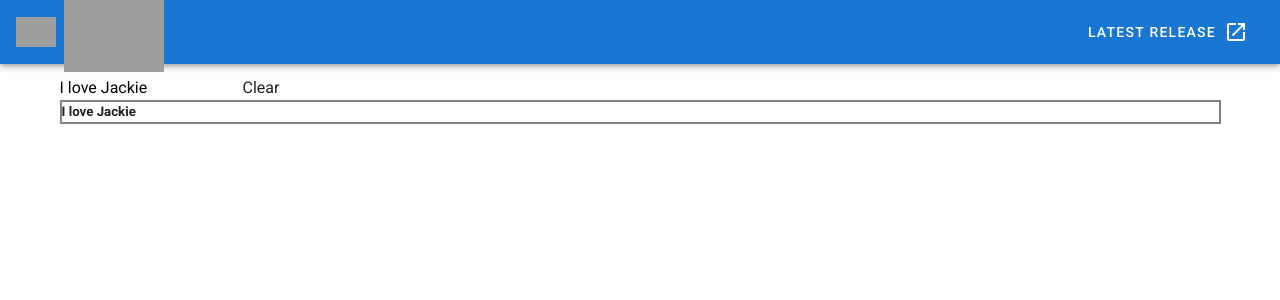
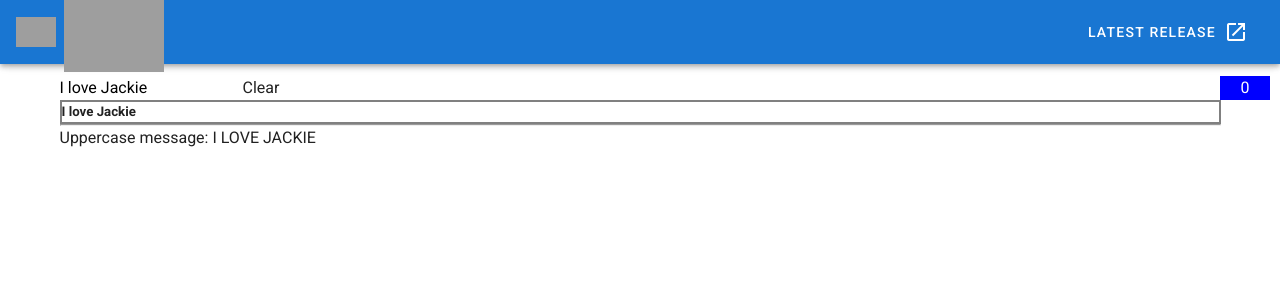
Before and after one commit to mb-vue/my-todo, a Vue app: page /#/ in a window 1280 px wide. Shown: the top 300 px of the page. Built offline with nearby package versions, Linux system fonts and the light colour scheme; grey boxes are pictures that could not be loaded.

Commit message:
adding counter -- check with console.log

```diff
--- a/src/components/HelloWorld.vue
+++ b/src/components/HelloWorld.vue
@@ -2,6 +2,9 @@
 <template>
   <v-container padding>
   <!-- Remove old code -->
+
+  <!--add counter-->
+
   <input v-model="message"
   @keyup.esc="clearMessage()"
   @keyup.enter="alertMessage()"
@@ -9,11 +12,19 @@
 
   />
   <button @click="message=clearMessage()">Clear</button>
+   <button
+    style="position: absolute; right: 10px; background-color: blue; color:white; width: 50px"
+    @click="counter++"
+  >{{ counter }}</button>
   <!-- <h5 class="border-grey" v-show="message.length">{{ message }}</h5> -->
   <!-- use v-if instead v-show-->
   <h5 class="border-grey" v-if="message.length">{{ message }}</h5>
   <!-- cnt cmd space to insert emoji-->
   <h3 v-else>No message entered 😎</h3>
+  <hr>
+  <p>Uppercase message: {{ messageUppercase() }}</p>
+
+
 
 
   </v-container>
@@ -28,7 +39,8 @@
     // create data object return some data
     data() {
       return {
-        message: 'I love Jackie'
+        message: 'I love Jackie',
+        counter:0
       }
     },
     methods: {
@@ -37,6 +49,10 @@
       },
       alertMessage() {
         alert(this.message)
+      },
+      messageUppercase() {
+        console.log("This message is firing everytime I click button");
+        return this.message.toUpperCase()
       }
 
 
```
